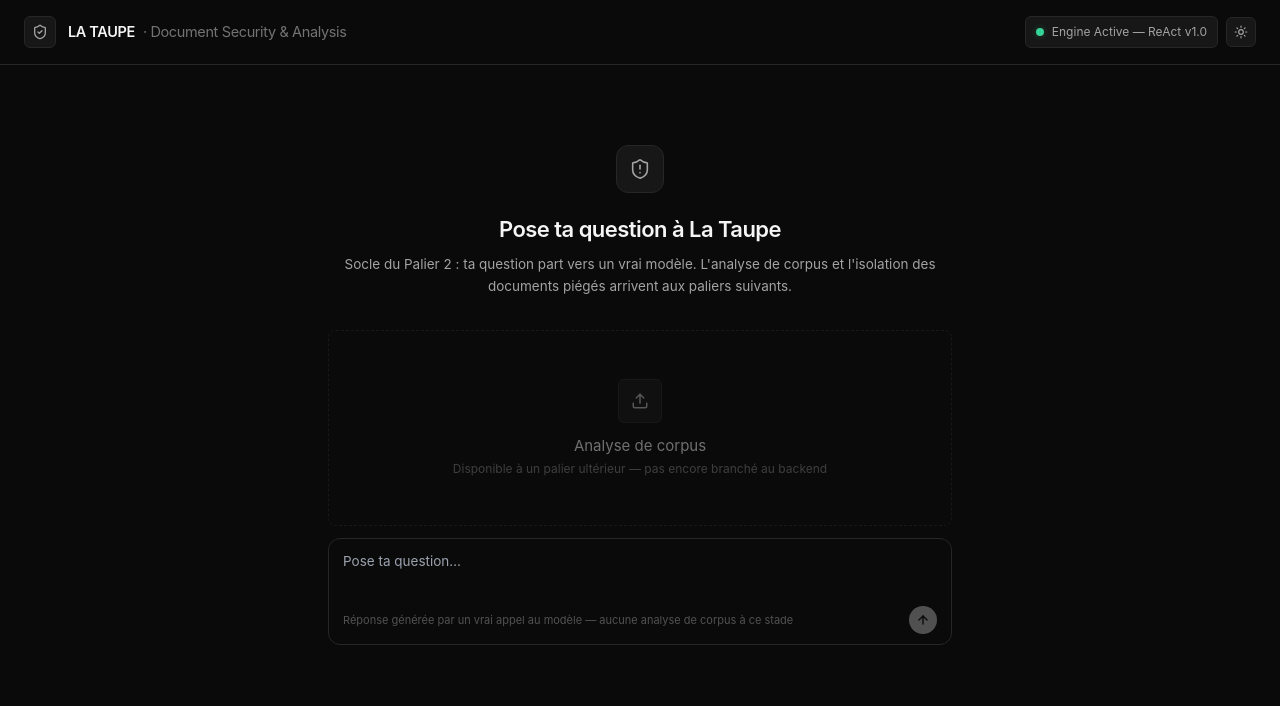
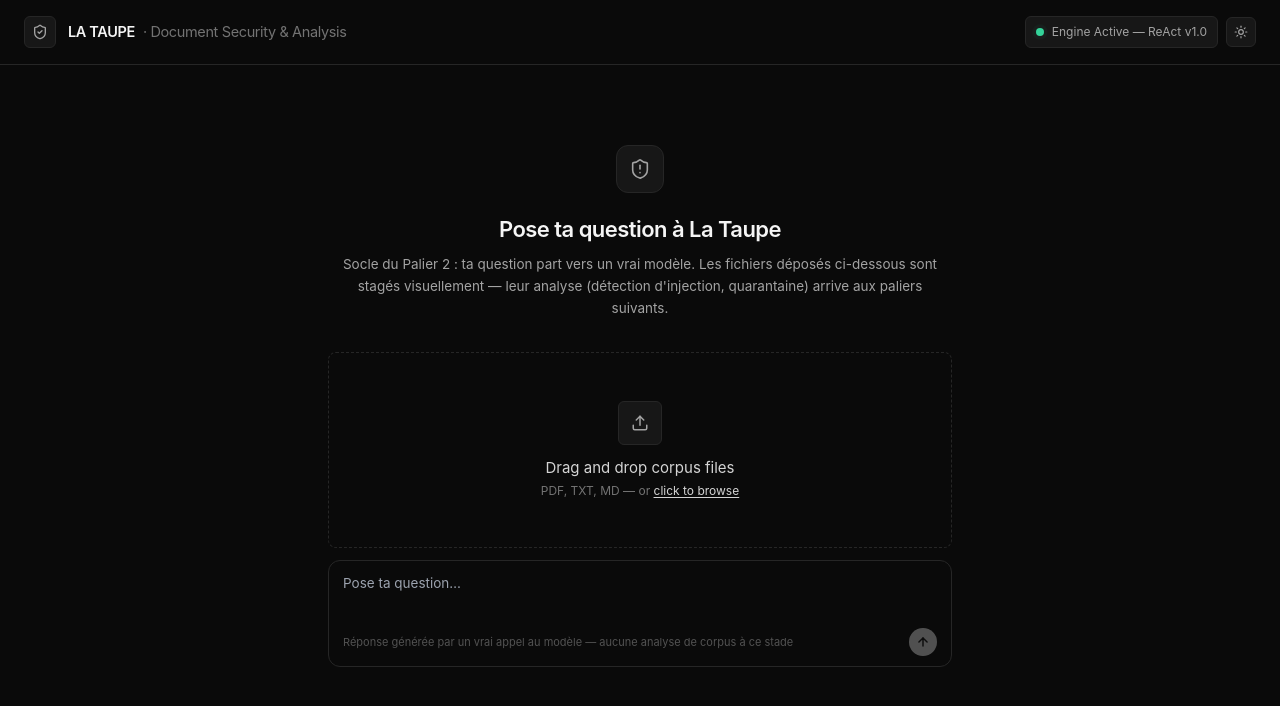
Before and after one commit to 22niko-spw/holbertonschool-hackatonV2, a React (Vite) app in the folder frontend/: page / in a window 1280 px wide. Shown: the top 706 px of the page. Built offline with nearby package versions, Linux system fonts and the light colour scheme.

Commit message:
Re-enable drag-and-drop file staging on the home page (UI only, not sent to backend)

```diff
--- a/frontend/src/LaTaupeApp.jsx
+++ b/frontend/src/LaTaupeApp.jsx
@@ -23,6 +23,7 @@ import {
   Loader2,
   ArrowUp,
   Undo2,
+  X,
 } from "lucide-react";
 
 // ---------------------------------------------------------------------------
@@ -110,6 +111,12 @@ const TOKENS = {
 
 const ThemeContext = createContext(TOKENS.dark);
 const useT = () => useContext(ThemeContext);
+
+function formatBytes(bytes) {
+  if (bytes < 1024) return `${bytes} B`;
+  if (bytes < 1024 * 1024) return `${(bytes / 1024).toFixed(1)} KB`;
+  return `${(bytes / (1024 * 1024)).toFixed(1)} MB`;
+}
 
 // ---------------------------------------------------------------------------
 // Small building blocks
@@ -236,7 +243,25 @@ function Dropzone({ onFiles, big, disabled }) {
 // HOME PAGE
 // ---------------------------------------------------------------------------
 
-function HomePage({ dark, setDark, question, setQuestion, onLaunch, launching }) {
+function StagedChip({ entry, onRemove }) {
+  const T = useT();
+  return (
+    <span className={`inline-flex items-center gap-2 rounded-full border pl-3 pr-1.5 py-1 text-[12px] ${T.chip}`}>
+      <FileText size={12} className={T.textFaint} />
+      <span className={`font-mono max-w-[160px] truncate ${T.textSecondary}`}>{entry.file.name}</span>
+      <span className={T.textFainter}>{formatBytes(entry.file.size)}</span>
+      <button
+        onClick={() => onRemove(entry.id)}
+        className={`flex h-4 w-4 items-center justify-center rounded-full ${T.hoverBg} ${T.textFaint}`}
+        aria-label={`Remove ${entry.file.name}`}
+      >
+        <X size={11} />
+      </button>
+    </span>
+  );
+}
+
+function HomePage({ dark, setDark, staged, addStaged, removeStaged, question, setQuestion, onLaunch, launching }) {
   const T = useT();
 
   const canLaunch = question.trim().length > 0 && !launching;
@@ -284,12 +309,21 @@ function HomePage({ dark, setDark, question, setQuestion, onLaunch, launching })
           Pose ta question à La Taupe
         </h2>
         <p className={`mt-2 mb-8 text-center text-[13.5px] leading-relaxed ${T.textMuted}`}>
-          Socle du Palier 2 : ta question part vers un vrai modèle. L'analyse
-          de corpus et l'isolation des documents piégés arrivent aux paliers suivants.
+          Socle du Palier 2 : ta question part vers un vrai modèle. Les fichiers
+          déposés ci-dessous sont stagés visuellement — leur analyse (détection
+          d'injection, quarantaine) arrive aux paliers suivants.
         </p>
 
         <div className="w-full space-y-3">
-          <Dropzone big disabled />
+          <Dropzone big onFiles={addStaged} />
+
+          {staged.length > 0 && (
+            <div className="flex flex-wrap gap-2">
+              {staged.map((entry) => (
+                <StagedChip key={entry.id} entry={entry} onRemove={removeStaged} />
+              ))}
+            </div>
+          )}
 
           <div className={`rounded-xl border transition-colors ${T.card} ${T.composerFocus}`}>
             <textarea
@@ -302,7 +336,9 @@ function HomePage({ dark, setDark, question, setQuestion, onLaunch, launching })
             />
             <div className="flex items-center justify-between px-3.5 pb-2.5 pt-1">
               <span className={`text-[11px] ${T.textFainter}`}>
-                Réponse générée par un vrai appel au modèle — aucune analyse de corpus à ce stade
+                {staged.length > 0
+                  ? `${staged.length} fichier${staged.length > 1 ? "s" : ""} stagé${staged.length > 1 ? "s" : ""} — pas encore envoyé au backend`
+                  : "Réponse générée par un vrai appel au modèle — aucune analyse de corpus à ce stade"}
               </span>
               <button
                 onClick={onLaunch}
@@ -739,9 +775,22 @@ export default function LaTaupeApp() {
   const [answer, setAnswer] = useState("");
   const [loading, setLoading] = useState(false);
   const [error, setError] = useState("");
+  const [staged, setStaged] = useState([]);
 
   // No corpus ingestion yet — docs stays empty until a real /ingest route exists.
   const docs = [];
+
+  const addStaged = useCallback((fileList) => {
+    const entries = Array.from(fileList).map((file) => ({
+      id: `stg_${Date.now()}_${Math.random().toString(36).slice(2, 7)}`,
+      file,
+    }));
+    setStaged((prev) => [...prev, ...entries]);
+  }, []);
+
+  const removeStaged = useCallback((id) => {
+    setStaged((prev) => prev.filter((e) => e.id !== id));
+  }, []);
 
   const launchAnalysis = async () => {
     const trimmed = question.trim();
@@ -751,6 +800,7 @@ export default function LaTaupeApp() {
     setAnswer("");
     setError("");
     setLoading(true);
+    setStaged([]);
     setView("dashboard");
 
     try {
@@ -774,6 +824,7 @@ export default function LaTaupeApp() {
     setAskedQuestion("");
     setAnswer("");
     setError("");
+    setStaged([]);
     setView("home");
   };
 
@@ -783,6 +834,9 @@ export default function LaTaupeApp() {
         <HomePage
           dark={dark}
           setDark={setDark}
+          staged={staged}
+          addStaged={addStaged}
+          removeStaged={removeStaged}
           question={question}
           setQuestion={setQuestion}
           onLaunch={launchAnalysis}
```
